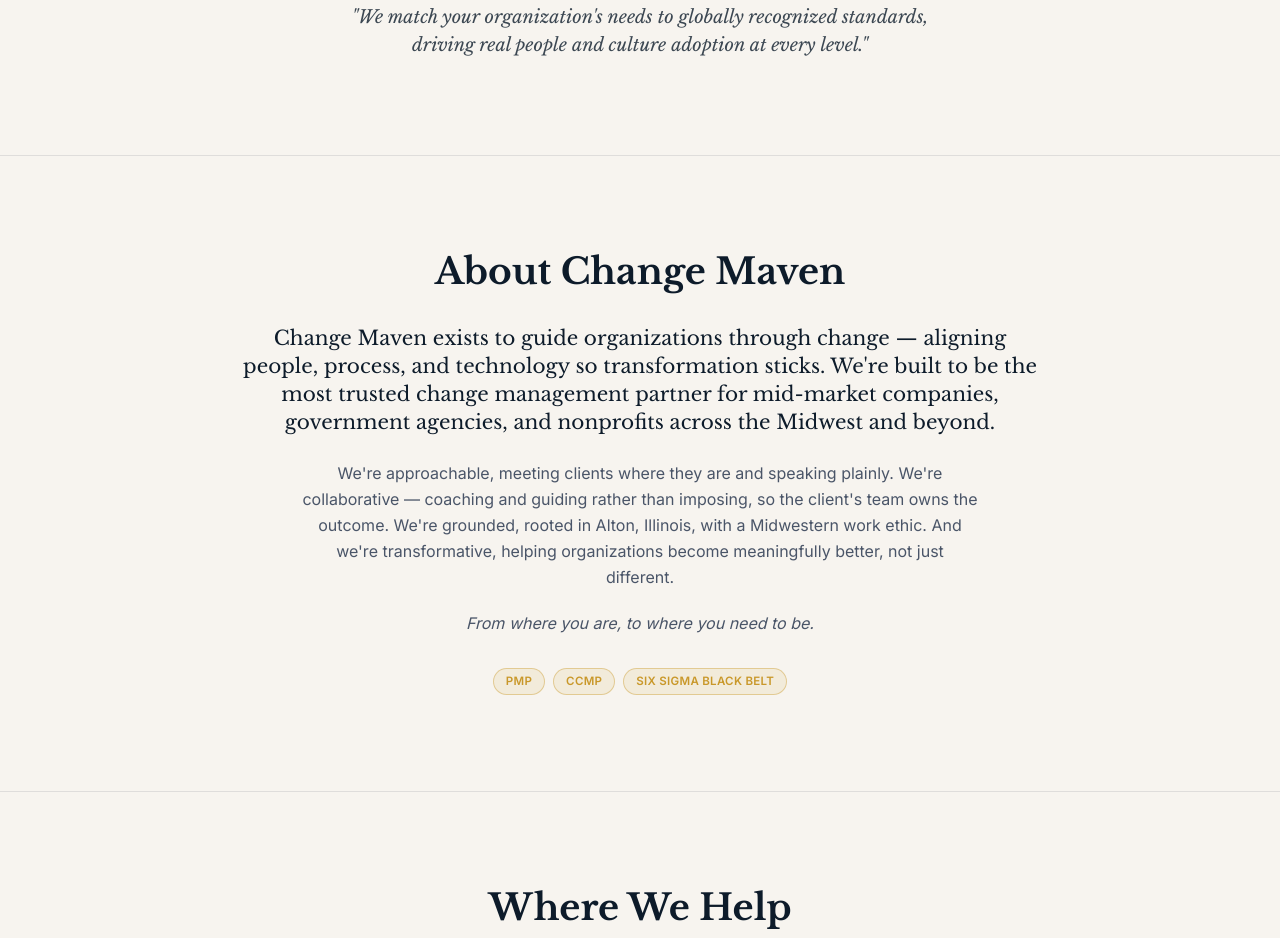
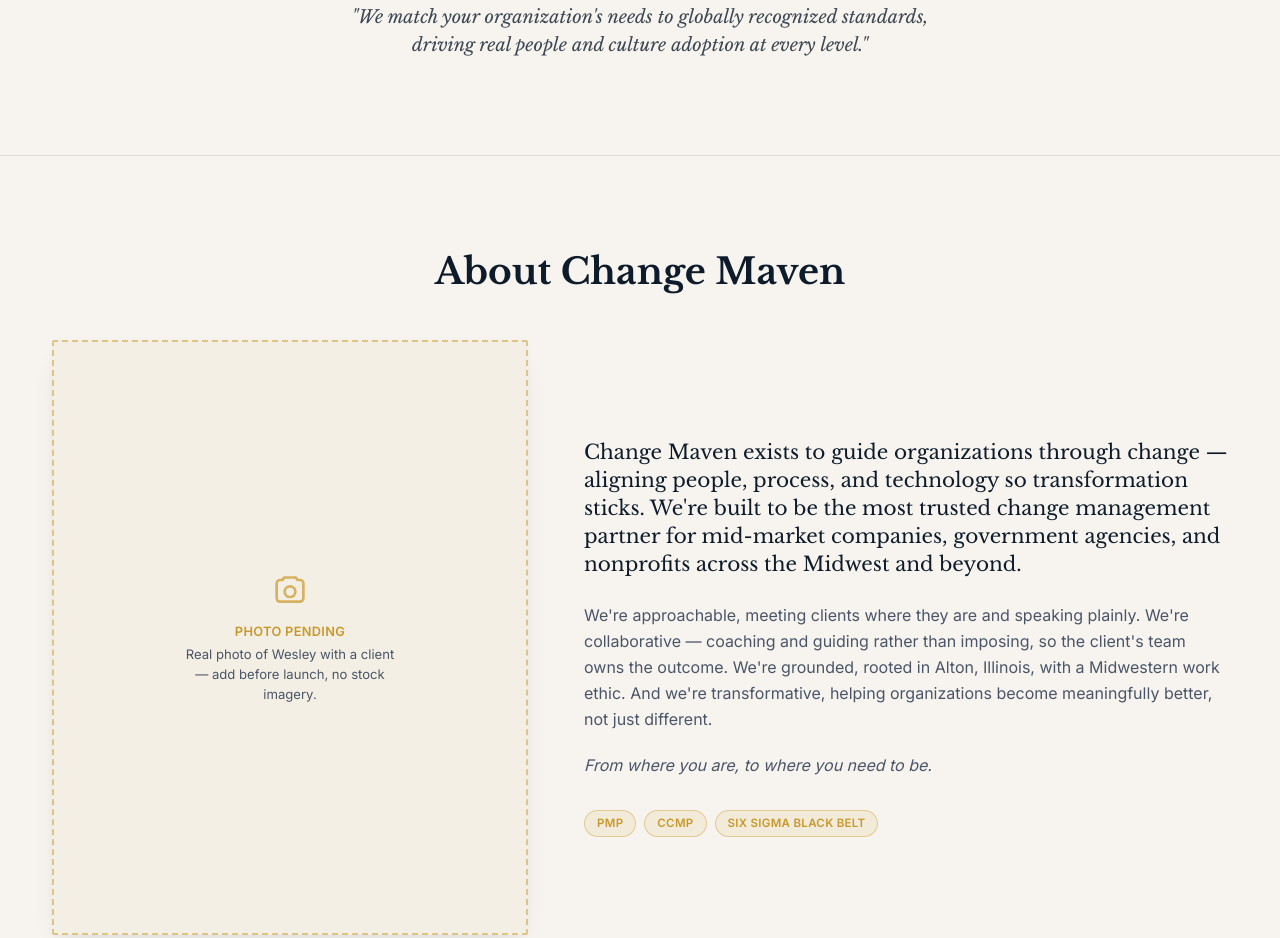
Before and after one commit to wabernatha-jpg/CM-test-website, a website: page index.html in a window 1280 px wide. Shown: the part 2713-3651 px from the top of the page. Drawn offline with nearby package versions, Linux system fonts and the light colour scheme.

Commit message:
Add real-photography placeholder to About section, restructure as image+text grid

```diff
--- a/index.html
+++ b/index.html
@@ -544,17 +544,27 @@
 
   <!-- About Change Maven -->
   <section id="about" class="bg-cream border-t border-navy/10">
-    <div class="max-w-[860px] mx-auto px-5 sm:px-8 py-20 lg:py-24">
-      <h2 class="font-display font-bold text-navy text-3xl sm:text-4xl text-center mb-8">About Change Maven</h2>
-      <p class="font-display text-navy text-lg sm:text-xl leading-[1.7] text-center reveal">Change Maven exists to guide organizations through change — aligning people, process, and technology so transformation sticks. We're built to be the most trusted change management partner for mid-market companies, government agencies, and nonprofits across the Midwest and beyond.</p>
-      <div class="mt-6 space-y-5 text-slate leading-relaxed text-center max-w-[680px] mx-auto reveal">
+    <div class="max-w-[1240px] mx-auto px-5 sm:px-8 py-20 lg:py-24">
+      <h2 class="font-display font-bold text-navy text-3xl sm:text-4xl text-center mb-12">About Change Maven</h2>
+      <div class="grid lg:grid-cols-[0.85fr_1.15fr] gap-10 lg:gap-14 items-center">
+        <!-- PLACEHOLDER: replace with a real photo of Wesley with a client (per Ray Edwards' feedback, 2026-08-18) — never a stock photo. Remove this comment and the dashed box once the real image is in place. -->
+        <div class="reveal aspect-[4/5] rounded-sm border-2 border-dashed border-gold/50 bg-gold/5 flex flex-col items-center justify-center text-center p-6 shadow-card">
+          <svg width="40" height="40" viewBox="0 0 24 24" fill="none" class="text-gold/70 mb-3" aria-hidden="true"><path d="M4 8a2 2 0 0 1 2-2h1.5l1-1.5h7l1 1.5H18a2 2 0 0 1 2 2v9a2 2 0 0 1-2 2H6a2 2 0 0 1-2-2V8Z" stroke="currentColor" stroke-width="1.6" stroke-linejoin="round"/><circle cx="12" cy="13" r="3.2" stroke="currentColor" stroke-width="1.6"/></svg>
+          <p class="text-gold text-[0.8rem] font-semibold tracking-wide uppercase">Photo pending</p>
+          <p class="mt-1 text-slate text-[0.82rem] max-w-[220px]">Real photo of Wesley with a client — add before launch, no stock imagery.</p>
+        </div>
+        <div class="reveal">
+          <p class="font-display text-navy text-lg sm:text-xl leading-[1.7]">Change Maven exists to guide organizations through change — aligning people, process, and technology so transformation sticks. We're built to be the most trusted change management partner for mid-market companies, government agencies, and nonprofits across the Midwest and beyond.</p>
+          <div class="mt-6 space-y-5 text-slate leading-relaxed">
             <p>We're approachable, meeting clients where they are and speaking plainly. We're collaborative — coaching and guiding rather than imposing, so the client's team owns the outcome. We're grounded, rooted in Alton, Illinois, with a Midwestern work ethic. And we're transformative, helping organizations become meaningfully better, not just different.</p>
             <p class="italic">From where you are, to where you need to be.</p>
           </div>
-      <div class="mt-8 flex flex-wrap justify-center gap-2 reveal">
+          <div class="mt-8 flex flex-wrap gap-2">
             <span class="inline-flex items-center rounded-full border border-gold/40 bg-gold/10 text-gold text-[0.72rem] font-semibold tracking-wide uppercase px-3 py-1">PMP</span>
             <span class="inline-flex items-center rounded-full border border-gold/40 bg-gold/10 text-gold text-[0.72rem] font-semibold tracking-wide uppercase px-3 py-1">CCMP</span>
             <span class="inline-flex items-center rounded-full border border-gold/40 bg-gold/10 text-gold text-[0.72rem] font-semibold tracking-wide uppercase px-3 py-1">Six Sigma Black Belt</span>
+          </div>
+        </div>
       </div>
     </div>
   </section>
```
Lines whose indentation alone changed are shown as unchanged.
